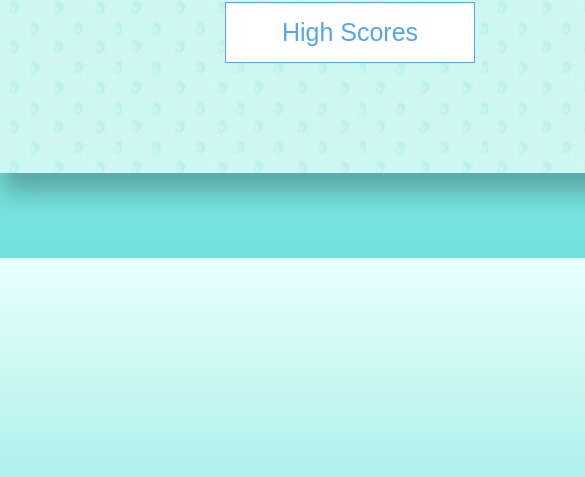
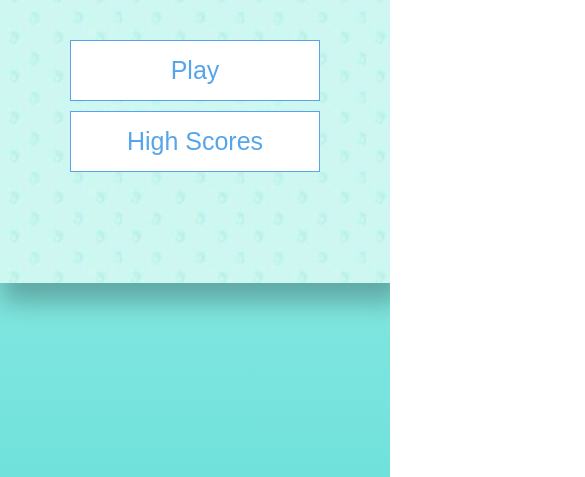
Before and after one commit to Sandiego17/Maths-Quiz-App, a plain HTML site: page index.html in a window 390 px wide. Shown: the part 367-844 px from the top of the page, 585 px wide, since content can reach past the window. Drawn offline with Linux system fonts and the light colour scheme.

Commit message:
fix: responsiveness corrrected

```diff
--- a/Assets/Styles/styles.css
+++ b/Assets/Styles/styles.css
@@ -1,5 +1,9 @@
 body {
     background-image: linear-gradient(#e9fffc, #96eae5, #70e2db);
+    height: 100vh;
+    display: flex;
+    align-items: center;
+    justify-content: center;
 }
 
 * {
@@ -25,7 +29,6 @@ h1 {
     display: flex;
     align-items: center;
     justify-content: center;
-    margin: 85px auto;
 }
 
 .container > * {
```
